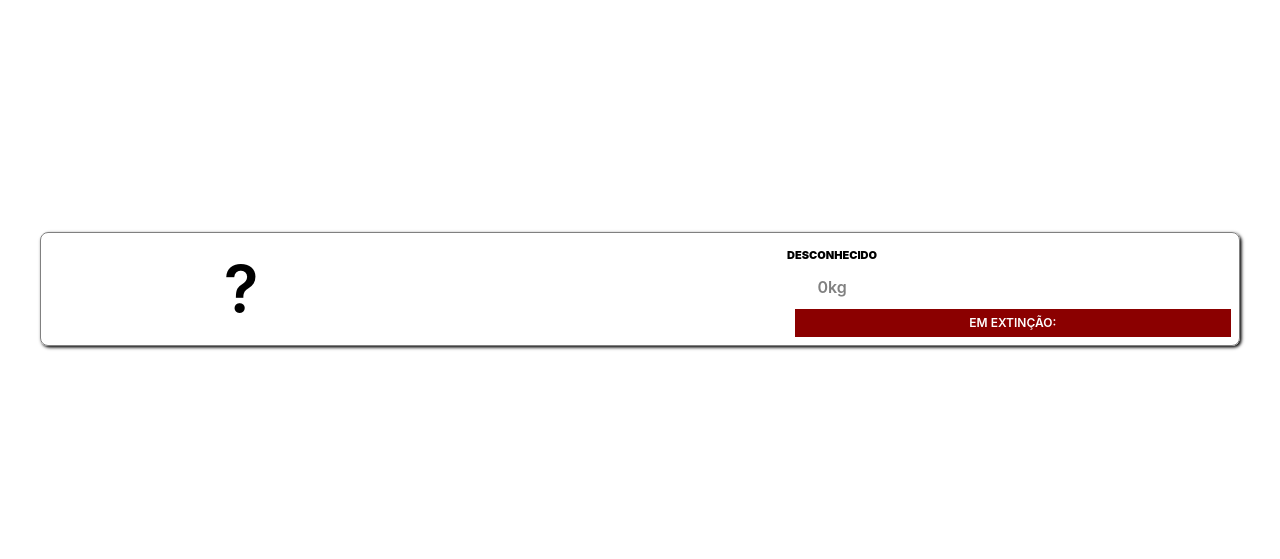
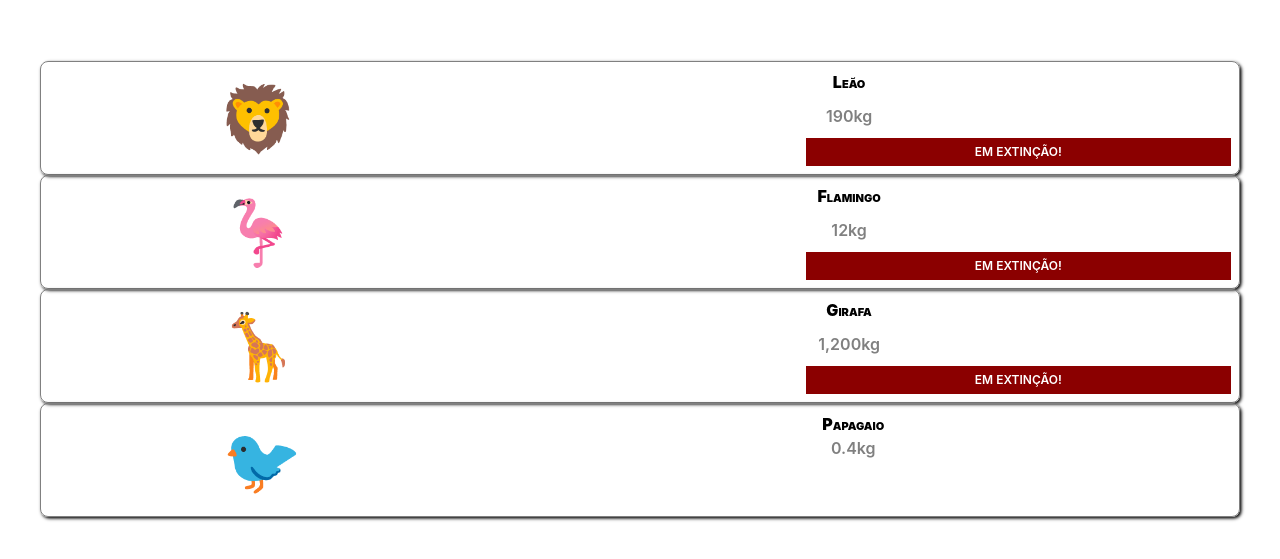
Before and after one commit to ufjf-dcc207/ufjf-dcc207-2024-3-a-atv03-PedroMuniz10, a React (Vite) app: page / in a window 1280 px wide. Shown: the part 111-670 px from the top of the page. Built offline with nearby package versions, Linux system fonts and the light colour scheme.

Commit message:
animal e app

```diff
--- a/src/Animal.tsx
+++ b/src/Animal.tsx
@@ -18,8 +18,12 @@ export default function Animal({
         <div className="animal">
             <div className="icone">{icone}</div>
             <div className="nome">{nome}</div>
-            <div className="peso">{peso.toLocaleString()}kg</div>
-            <div className="extincao">Em Extinção: {emExtincao}</div>
+            {peso > 0 ? (
+                <div className="peso">{peso.toLocaleString()}kg</div>
+            )   :   (
+                <div className="peso">Peso não disponível</div>
+            )}
+            {emExtincao && <div className="extincao">Em extinção!</div>}
         </div>
     );
 }
--- a/src/App.tsx
+++ b/src/App.tsx
@@ -1,11 +1,16 @@
+import Animal from "./Animal";
 import "./App.css";
-import Animal from "./Animal";
 
 
 function App(){
-  return <div className="app">
-    <Animal />
-  </div>
+  return (
+    <div className="app">
+      <Animal icone="🦁" nome="Leão" peso={190.0} emExtincao={true} />
+      <Animal icone="🦩" nome="Flamingo" peso={12.0} emExtincao={true} />
+      <Animal icone="🦒" nome="Girafa" peso={1200.0} emExtincao={true} />
+      <Animal icone="🐦" nome="Papagaio" peso={0.4} emExtincao={false} />
+    </div>
+  );
 }
 
 export default App;
```
